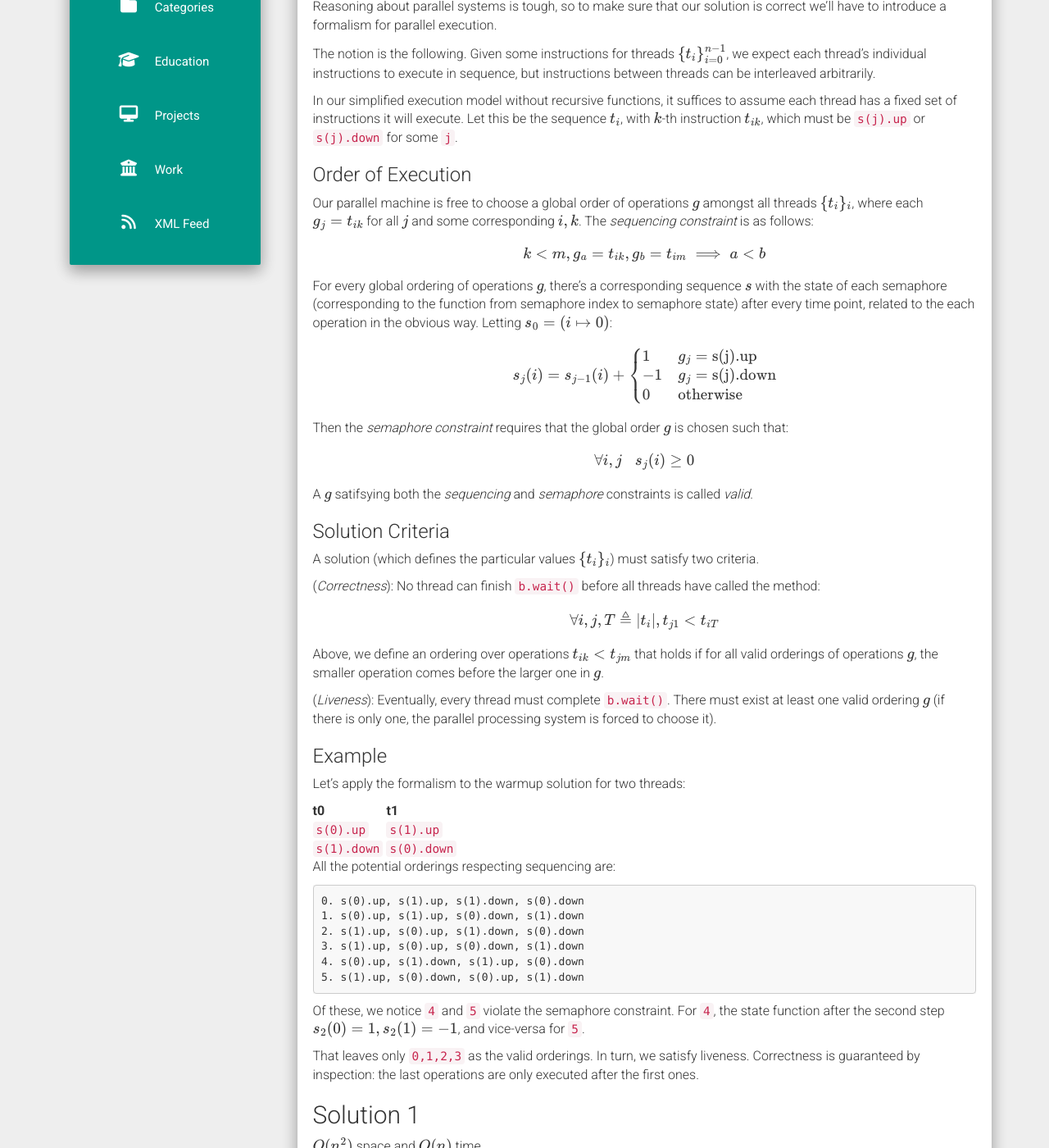
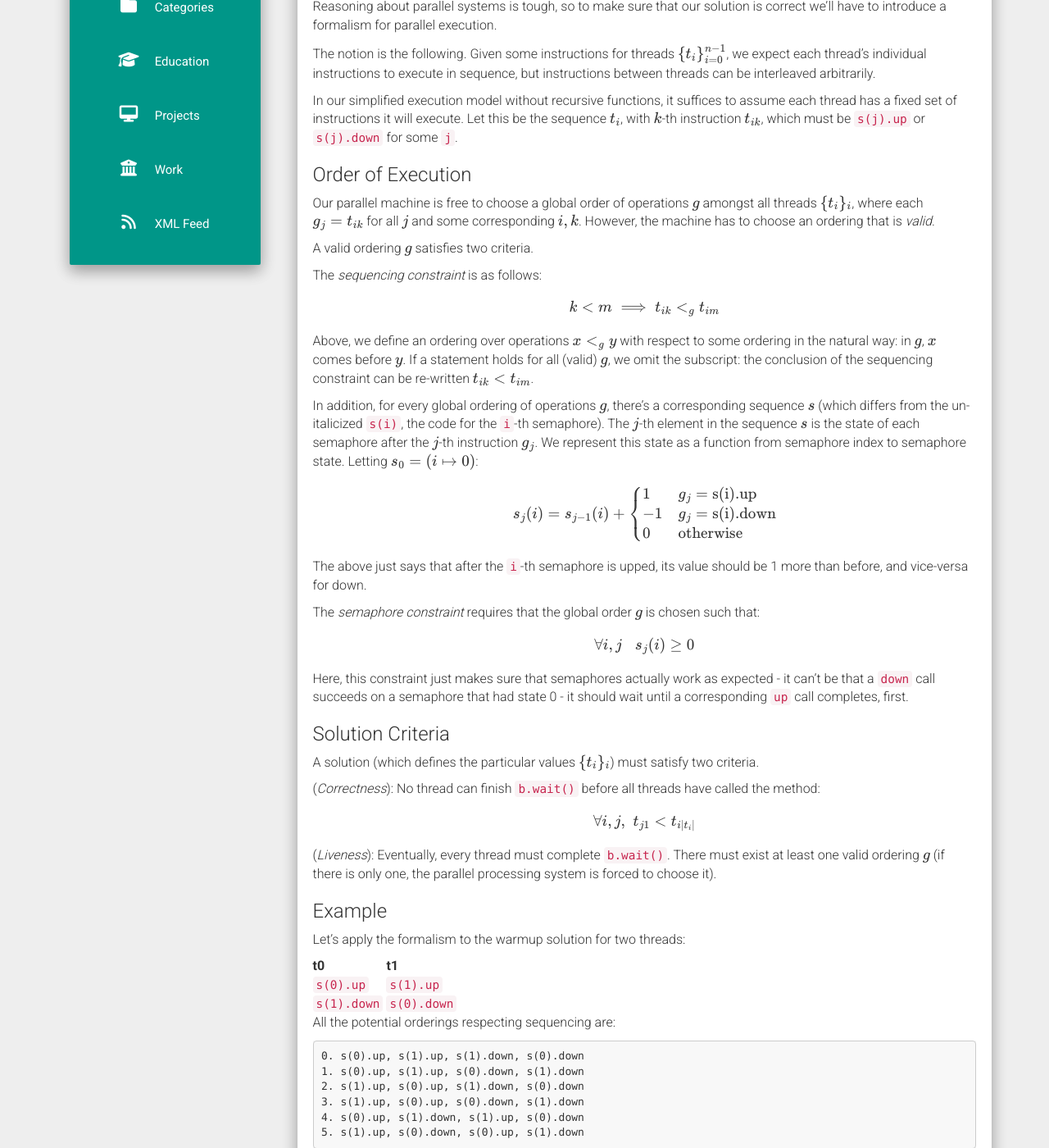
Before and after one commit to vlad17/vlad17.github.io, a Jekyll site: the page built from _posts/2017-01-25-semaphore-answer.md, in a window 1280 px wide and 1400 px high, scrolled down 405 px. Shown: the whole window at 82% size. Built offline with Jekyll 4.4.1, drawn with Linux system fonts in a browser that asks for light colours; nearby versions of some CDN libraries; formulas are drawn with MathJax 3; comment, search, counter and statistics services are not loaded.

Commit message:
Corrected some typos

```diff
--- a/_posts/2017-01-25-semaphore-answer.md
+++ b/_posts/2017-01-25-semaphore-answer.md
@@ -19,26 +19,33 @@ In our simplified execution model without recursive functions, it suffices to as
 
 ### Order of Execution
 
-Our parallel machine is free to choose a global order of operations \\(g\\) amongst all threads \\(\\{t\_i\\}\_{i}\\), where each \\(g_j=t_{ik}\\) for all \\(j\\) and some corresponding \\(i,k\\). The _sequencing constraint_ is as follows:
+Our parallel machine is free to choose a global order of operations \\(g\\) amongst all threads \\(\\{t\_i\\}\_{i}\\), where each \\(g_j=t_{ik}\\) for all \\(j\\) and some corresponding \\(i,k\\). However, the machine has to choose an ordering that is _valid_.
+
+A valid ordering \\(g\\) satisfies two criteria.
+
+The _sequencing constraint_ is as follows:
 
 \\[
-k<m, g_a=t_{ik}, g_b=t_{im}\implies a<b
+k<m \implies t\_{ik} <\_g t\_{im}
 \\]
 
-For every global ordering of operations \\(g\\), there's a corresponding sequence \\(s\\) with the state of each semaphore (corresponding to the function from semaphore index to semaphore state) after every time point, related to the each operation in the obvious way. Letting \\(s_0=(i\mapsto 0)\\):
+Above, we define an ordering over operations \\(x <\_g y\\) with respect to some ordering in the natural way: in \\(g\\), \\(x\\) comes before \\(y\\). If a statement holds for all (valid) \\(g\\), we omit the subscript: the conclusion of the sequencing constraint can be re-written \\(t\_{ik} < t\_{im}\\).
+
+In addition, for every global ordering of operations \\(g\\), there's a corresponding sequence \\(s\\) (which differs from the un-italicized `s(i)`, the code for the `i`-th semaphore). The \\(j\\)-th element in the sequence \\(s\\) is the state of each semaphore after the \\(j\\)-th instruction \\(g\_j\\). We represent this state as a function from semaphore index to semaphore state. Letting \\(s_0=(i\mapsto 0)\\):
 
 \\[
 s_{j}(i)=s_{j-1}(i)+\begin{cases}
-1 & g_j=\text{s(j).up}\\\\  - 1 & g_j=\text{s(j).down}\\\\ 0 & \text{otherwise}\\\\
+1 & g_j=\text{s(i).up}\\\\  - 1 & g_j=\text{s(i).down}\\\\ 0 & \text{otherwise}\\\\
 \end{cases}
 \\]
 
-Then the _semaphore constraint_ requires that the global order \\(g\\) is chosen such that:
+The above just says that after the `i`-th semaphore is upped, its value should be 1 more than before, and vice-versa for down.
+
+The _semaphore constraint_ requires that the global order \\(g\\) is chosen such that:
 \\[
 \forall i,j\,\,\,\,\, s_j(i)\ge 0
 \\]
-
-A \\(g\\) satifsying both the _sequencing_ and _semaphore_ constraints is called _valid_.
+Here, this constraint just makes sure that semaphores actually work as expected - it can't be that a `down` call succeeds on a semaphore that had state 0 - it should wait until a corresponding `up` call completes, first.
 
 ### Solution Criteria
 
@@ -46,10 +53,8 @@ A solution (which defines the particular values \\(\\{t\_i\\}\_{i}\\)) must sati
 
 (_Correctness_): No thread can finish `b.wait()` before all threads have called the method:
 \\[
-\forall i,j,T\triangleq\left\vert t_i\right\vert, t_{j1}<t_{iT}
+\forall i,j,\,\, t_{j1}<t_{i\left\vert t_i\right\vert}
 \\]
-
-Above, we define an ordering over operations \\(t_{ik}<t_{jm}\\) that holds if for all valid orderings of operations \\(g\\), the smaller operation comes before the larger one in \\(g\\).
 
 (_Liveness_): Eventually, every thread must complete `b.wait()`. There must exist at least one valid ordering \\(g\\) (if there is only one, the parallel processing system is forced to choose it).
 
```
Also changed, not shown: _posts/2017-01-24-semaphore-barrier.md (+0 -2 lines).
